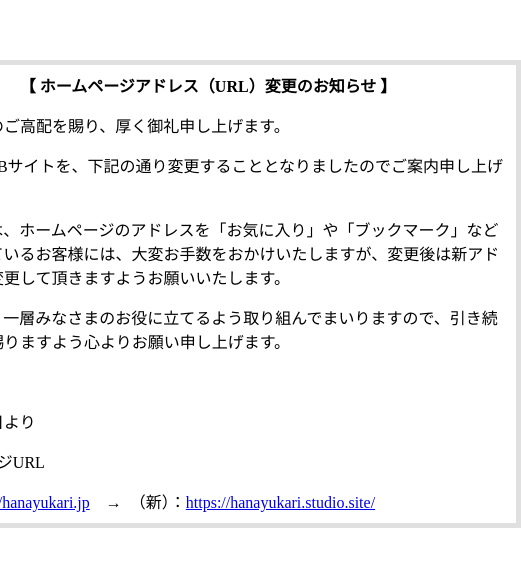
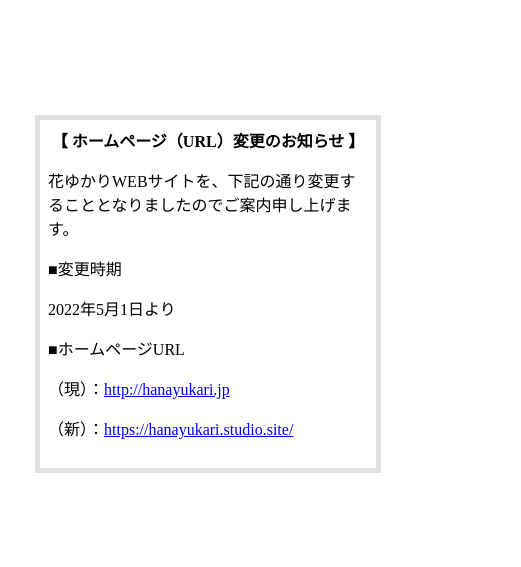
Before and after one commit to Kazuma7/move-page, a plain HTML site: page index.html in a window 390 px wide. Shown: the part 137-704 px from the top of the page, 521 px wide, since content can reach past the window. Drawn offline with Linux system fonts and the light colour scheme.

Commit message:
chore: 雑用

```diff
--- a/index.css
+++ b/index.css
@@ -3,7 +3,7 @@
   top: 50%;
   left: 50%;
   margin-left: -300px; /*widthの半分にする*/
-  margin-top: -225px; /*heightの半分にする*/
+  margin-top: -250px; /*heightの半分にする*/
 
   padding-left: 8px;
   padding-right: 8px;
@@ -12,12 +12,42 @@
   border: 5px solid #e0e0e0;
 
   width: 600px;
-  height: 450px;
+  height: 500px;
   background-color: #ffffff;
   z-index: 2;
 }
 
-.top{
+.top {
+  text-align: center;
+  font-weight: bold;
+}
+
+@media screen and (max-width: 500px) {
+  .ad {
+    position: absolute;
+    top: 50%;
+    left: 50%;
+    margin-left: -160px; /*widthの半分にする*/
+    margin-top: -170px; /*heightの半分にする*/
+
+    padding-left: 8px;
+    padding-right: 8px;
+    padding-top: 8px;
+
+    border: 5px solid #e0e0e0;
+
+    width: 320px;
+    height: 340px;
+    background-color: #ffffff;
+    z-index: 2;
+  }
+
+  .top {
     text-align: center;
     font-weight: bold;
+  }
+
+  .desc {
+    display: none;
+  }
 }
--- a/index.html
+++ b/index.html
@@ -11,15 +11,16 @@
 
 <body>
     <div class="ad">
-        <div class="top">【 ホームページアドレス（URL）変更のお知らせ 】</div>
-        <p>平素は格別のご高配を賜り、厚く御礼申し上げます。</p>
+        <div class="top">【 ホームページ（URL）変更のお知らせ 】</div>
+        <p class="desc">平素は格別のご高配を賜り、厚く御礼申し上げます。</p>
         <p>花ゆかりWEBサイトを、下記の通り変更することとなりましたのでご案内申し上げます。</p>
-        <p>つきましては、ホームページのアドレスを「お気に入り」や「ブックマーク」などに登録されているお客様には、大変お手数をおかけいたしますが、変更後は新アドレスへ設定変更して頂きますようお願いいたします。</p>
-        <p>今後も、より一層みなさまのお役に立てるよう取り組んでまいりますので、引き続きご愛顧を賜りますよう心よりお願い申し上げます。</p>
+        <p class="desc">つきましては、ホームページのアドレスを「お気に入り」や「ブックマーク」などに登録されているお客様には、大変お手数をおかけいたしますが、変更後は新アドレスへ設定変更して頂きますようお願いいたします。</p>
+        <p class="desc">今後も、より一層みなさまのお役に立てるよう取り組んでまいりますので、引き続きご愛顧を賜りますよう心よりお願い申し上げます。</p>
         <p>■変更時期</p>
         <p>2022年5月1日より</p>
         <p>■ホームページURL</p>
-        <p>（現）：<a href="http://hanayukari.jp">http://hanayukari.jp</a>　→　（新）：<a href="https://hanayukari.studio.site/">https://hanayukari.studio.site/</a></p>
+        <p>（現）：<a href="http://hanayukari.jp">http://hanayukari.jp</a></p>
+        <p>（新）：<a href="https://hanayukari.studio.site/">https://hanayukari.studio.site/</a></p>
     </div>
 </body>
 
```
